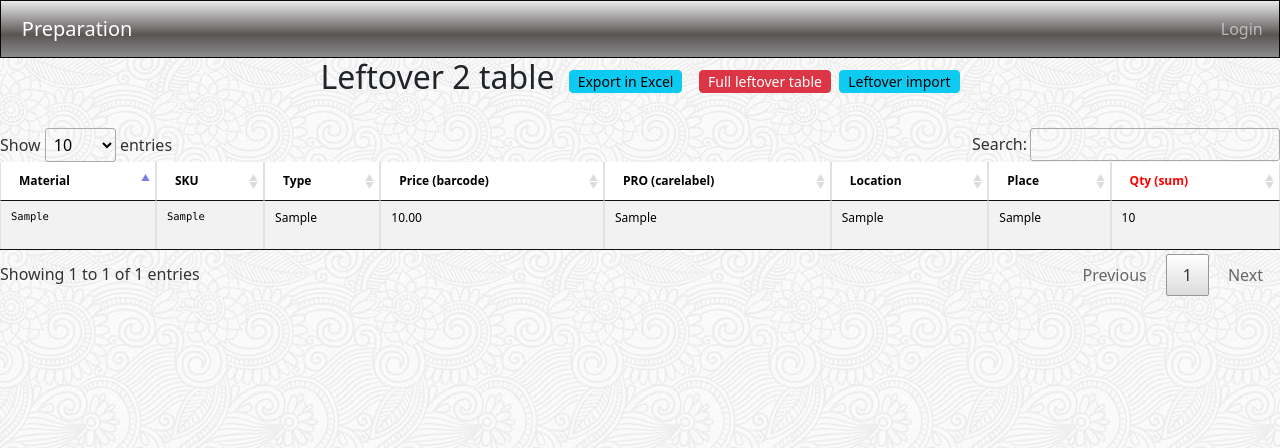
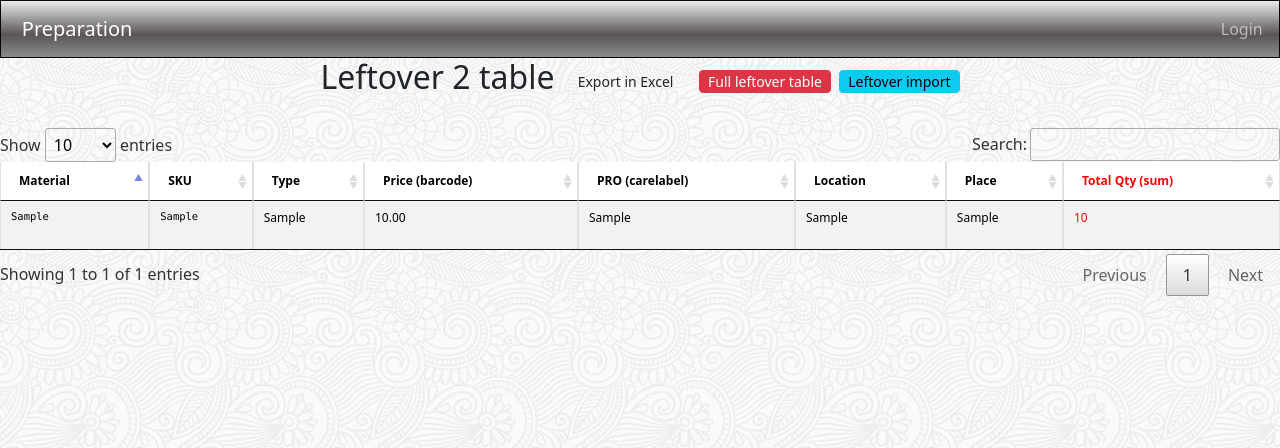
Before and after one commit to satmari/preparation, a Django app: page /preparation/leftover_table2/ in a window 1280 px wide. Shown: the top 448 px of the page. Run offline with Django 5.2, Linux system fonts and the light colour scheme; tables that the repository leaves empty hold one stand-in row (values such as "Sample post"); some libraries are stand-ins or nearby versions.

Commit message:
2025.06.12 Leftover 2

```diff
--- a/core/templates/core/base.html
+++ b/core/templates/core/base.html
@@ -139,6 +139,9 @@
                                 </li>
                                 <li class="nav-item">
                                     <a class="nav-link pos-link" href="{% url 'preparation:leftover_table' %}">Leftover</a>
+                                </li>
+                                <li class="nav-item">
+                                    <a class="nav-link pos-link" href="{% url 'preparation:leftover_table2' %}">Leftover 2</a>
                                 </li>
                         {% endif %}
 
--- a/kikinda/templates/kikinda/functions.html
+++ b/kikinda/templates/kikinda/functions.html
@@ -13,6 +13,7 @@
                 <a href="{% url 'kikinda:back_from_module' %}" class="btn btn-light border w-100 mx-auto">Back from the Lines</a>
                 <a href="{% url 'kikinda:return_to_main' %}" class="btn btn-light border w-100 mx-auto">Return to Subotica</a>
                 <a href="{% url 'kikinda:reduce_from_stock' %}" class="btn btn-light border w-100 mx-auto">Reduce from stock</a>
+                <a href="{% url 'preparation:leftover2' %}" class="btn btn-light border w-100 mx-auto">Leftover 2</a>
 
             </div>
     </div>
--- a/preparation/templates/preparation/barcode_requests.html
+++ b/preparation/templates/preparation/barcode_requests.html
@@ -8,7 +8,7 @@
 <div class="container-fluid">
     <div style="display: flex; align-items: center; justify-content: center;">
         <h2 style="margin-right: 10px;">Barcode request table</h2>
-        <button onclick="exportFilteredTable()" class="btn btn-info btn-sm">Export in Excel</button>&nbsp;
+        <button onclick="exportFilteredTable()" class="btn btn-in fo btn-sm">Export in Excel</button>&nbsp;
 
     </div>
         {% if success_msg %}
--- a/preparation/templates/preparation/carelabel_requests.html
+++ b/preparation/templates/preparation/carelabel_requests.html
@@ -8,7 +8,7 @@
 <div class="container-fluid">
     <div style="display: flex; align-items: center; justify-content: center;">
         <h2 style="margin-right: 10px;margin-left: 20px;">Carelabel request table</h2>
-        <button onclick="exportFilteredTable()" class="btn btn-info btn-sm">Export in Excel</button>&nbsp;
+        <button onclick="exportFilteredTable()" class="btn btn-in fo btn-sm">Export in Excel</button>&nbsp;
 
     </div>
         {% if success_msg %}
--- a/preparation/templates/preparation/leftover_table.html
+++ b/preparation/templates/preparation/leftover_table.html
@@ -5,7 +5,7 @@
 <div class="container-fluid">
     <div style="display: flex; align-items: center; justify-content: center;">
         <h2 style="margin-right: 10px;">Leftover table</h2>
-        &nbsp;<button onclick="exportFilteredTable()" class="btn btn-info btn-sm">Export in Excel</button>&nbsp;
+        &nbsp;<button onclick="exportFilteredTable()" class="btn btn-inf o btn-sm">Export in Excel</button>&nbsp;
         &nbsp;&nbsp;
         <a href="{% url 'preparation:leftover_table_all' %}" class="btn btn-danger btn-sm">Full leftover table</a>
         &nbsp;&nbsp;
--- a/preparation/templates/preparation/leftover_table2.html
+++ b/preparation/templates/preparation/leftover_table2.html
@@ -5,7 +5,7 @@
 <div class="container-fluid">
     <div style="display: flex; align-items: center; justify-content: center;">
         <h2 style="margin-right: 10px;">Leftover 2 table</h2>
-        &nbsp;<button onclick="exportFilteredTable()" class="btn btn-info btn-sm">Export in Excel</button>&nbsp;
+        &nbsp;<button onclick="exportFilteredTable()" class="btn btn-in fo btn-sm">Export in Excel</button>&nbsp;
         &nbsp;&nbsp;
         <a href="{% url 'preparation:leftover_table_all2' %}" class="btn btn-danger btn-sm">Full leftover table</a>
         &nbsp;&nbsp;
@@ -26,7 +26,7 @@
                 <th><b>PRO</b> (carelabel)</th>
                 <th><b>Location</b></th>
                 <th><b>Place</b></th>
-                <th><span style="color:red">Qty (sum)</span></th>
+                <th><span style="color:red">Total Qty (sum)</span></th>
 
             </tr>
         </thead>
@@ -40,7 +40,7 @@
                 <td>{{ pos.ponum }}</td>
                 <td>{{ pos.location }}</td>
                 <td>{{ pos.place }}</td>
-                <td>{{ pos.qty }}</td>
+                <td><span style="color:red">{{ pos.qty }}</span></td>
             </tr>
             {% endfor %}
         </tbody>
--- a/preparation/templates/preparation/leftover_table_all.html
+++ b/preparation/templates/preparation/leftover_table_all.html
@@ -5,7 +5,7 @@
 <div class="container-fluid">
     <div style="display: flex; align-items: center; justify-content: center;">
         <h2 style="margin-right: 10px;">Leftover table all</h2>
-        &nbsp;<button onclick="exportFilteredTable()" class="btn btn-info btn-sm">Export in Excel</button>&nbsp;
+        &nbsp;<button onclick="exportFilteredTable()" class="btn btn-prima ry btn-sm">Export in Excel</button>&nbsp;
 
     <br>
     </div>
--- a/preparation/templates/preparation/leftover_table_all2.html
+++ b/preparation/templates/preparation/leftover_table_all2.html
@@ -5,7 +5,7 @@
 <div class="container-fluid">
     <div style="display: flex; align-items: center; justify-content: center;">
         <h2 style="margin-right: 10px;">Leftover 2 table all</h2>
-        &nbsp;<button onclick="exportFilteredTable()" class="btn btn-info btn-sm">Export in Excel</button>&nbsp;
+        &nbsp;<button onclick="exportFilteredTable()" class="btn btn-in fo btn-sm">Export in Excel</button>&nbsp;
 
     <br>
     </div>
--- a/preparation/templates/preparation/log_tables.html
+++ b/preparation/templates/preparation/log_tables.html
@@ -8,7 +8,7 @@
         <div style="display: flex; align-items: center; justify-content: center;">
             <h2 style="margin-right: 10px;">{{ title }} </h2>
             <small><i>(6 months history)</i></small>
-            &nbsp;<button onclick="exportFilteredTable()" class="btn btn-info btn-sm">Export in Excel</button>&nbsp;
+            &nbsp;<button onclick="exportFilteredTable()" class="btn btn-in fo btn-sm">Export in Excel</button>&nbsp;
 
         </div>
         <br>
--- a/preparation/templates/preparation/po_stock.html
+++ b/preparation/templates/preparation/po_stock.html
@@ -5,7 +5,7 @@
 <div class="container-fluid">
     <div style="display: flex; align-items: center; justify-content: center;">
         <h2 style="margin-right: 10px;">Stock table</h2>
-        <button onclick="exportFilteredTable()" class="btn btn-info btn-sm">Export in Excel</button>&nbsp;
+        <button onclick="exportFilteredTable()" class="btn btn-in fo btn-sm">Export in Excel</button>&nbsp;
     </div>
     <br>
 
--- a/preparation/templates/preparation/pos_table.html
+++ b/preparation/templates/preparation/pos_table.html
@@ -5,7 +5,7 @@
 <div class="container-fluid">
     <div style="display: flex; align-items: center; justify-content: center;">
         <h2 style="margin-right: 10px;">PO Table</h2>
-        <button onclick="exportFilteredTable()" class="btn btn-info btn-sm">Export in Excel</button>&nbsp;
+        <button onclick="exportFilteredTable()" class="btn btn-in fo btn-sm">Export in Excel</button>&nbsp;
         &nbsp;
         <!-- Import POS Data Button -->
         <form method="post" action="{% url 'preparation:import_pos' %}">
--- a/preparation/templates/preparation/secondq_requests.html
+++ b/preparation/templates/preparation/secondq_requests.html
@@ -8,7 +8,7 @@
 <div class="container-fluid">
     <div style="display: flex; align-items: center; justify-content: center;">
         <h2 style="margin-right: 10px;">Second quality request table</h2>
-        <button onclick="exportFilteredTable()" class="btn btn-info btn-sm">Export in Excel</button>&nbsp;
+        <button onclick="exportFilteredTable()" class="btn btn-inf o btn-sm">Export in Excel</button>&nbsp;
         <a href="{% url 'preparation:secondq_request_action' 'update' '0' %}" class="btn btn-primary btn-sm">Update info for pending requests</a>
 
     </div>
--- a/preparation/views.py
+++ b/preparation/views.py
@@ -1057,7 +1057,7 @@ def leftover2(request):
                     SELECT  p.po_new as po
                     FROM [pos] as p
                     JOIN [172.27.161.200].[posummary].[dbo].[pro] as ps ON ps.po_new = p.po
-                    WHERE p.closed_po = 'Open' --AND ps.location_all = 'Kikinda'
+                    WHERE p.closed_po = 'Open'
                     ORDER BY p.created_at desc;
             """
         )
--- a/senta/templates/senta/functions.html
+++ b/senta/templates/senta/functions.html
@@ -13,6 +13,7 @@
                 <a href="{% url 'senta:back_from_module' %}" class="btn btn-light border w-100 mx-auto">Back from the Lines</a>
                 <a href="{% url 'senta:return_to_main' %}" class="btn btn-light border w-100 mx-auto">Return to Subotica</a>
                 <a href="{% url 'senta:reduce_from_stock' %}" class="btn btn-light border w-100 mx-auto">Reduce from stock</a>
+                <a href="{% url 'preparation:leftover2' %}" class="btn btn-light border w-100 mx-auto">Leftover 2</a>
 
             </div>
     </div>
```
